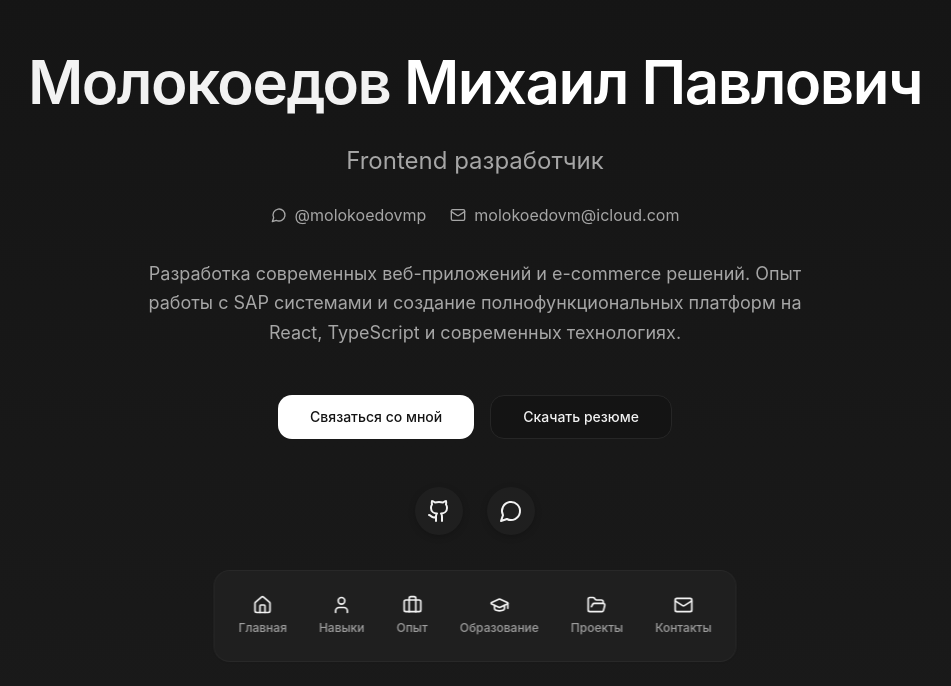
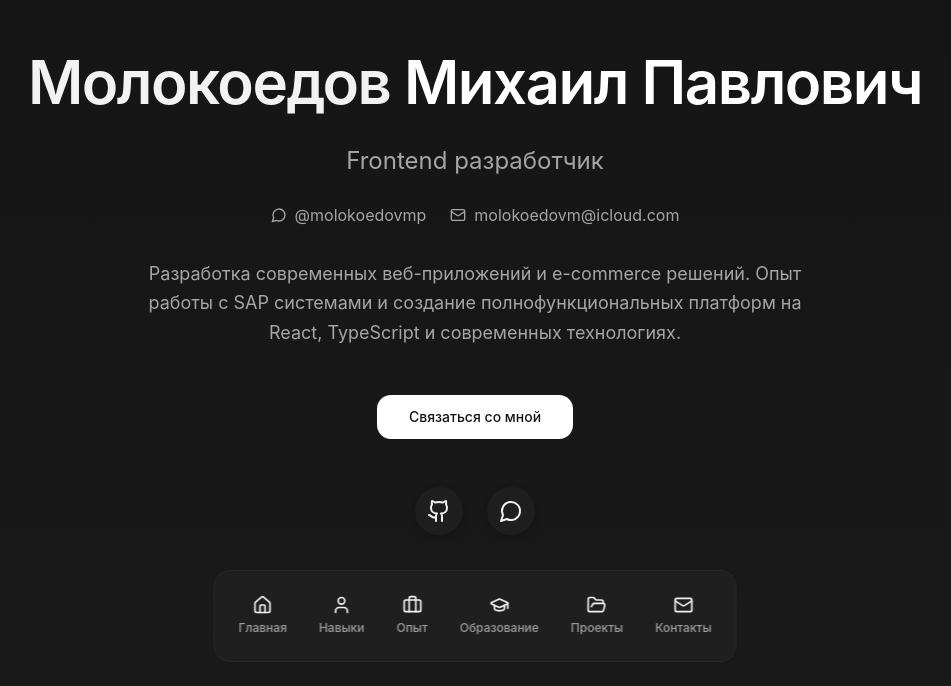
Before and after one commit to molokoedovmp/molokoedovmp, a React (Vite) app: page / in a window 1280 px wide. Shown: the part 114-800 px from the top of the page, without its empty margins (165-1116 px from the left). Built offline with nearby package versions, Linux system fonts and the light colour scheme.

Commit message:
Fix: Resume download broken

```diff
--- a/src/components/HeroSection.tsx
+++ b/src/components/HeroSection.tsx
@@ -32,7 +32,7 @@ const HeroSection = () => {
           </p>
         </div>
 
-        <div className="flex flex-col sm:flex-row gap-4 justify-center items-center mb-12">
+        <div className="flex justify-center mb-12">
           <Button
             size="lg"
             className="bg-primary text-primary-foreground hover:bg-primary/90 hover:shadow-glow transition-all duration-300 px-8 py-3"
@@ -40,16 +40,6 @@ const HeroSection = () => {
           >
             <a href="https://t.me/molokoedovmp" target="_blank" rel="noopener noreferrer">
               Связаться со мной
-            </a>
-          </Button>
-          <Button
-            variant="outline"
-            size="lg"
-            className="px-8 py-3 hover-lift"
-            asChild
-          >
-            <a href="/cv-molokoedov.pdf" download="CV-Molokoedov-Mikhail.pdf">
-              Скачать резюме
             </a>
           </Button>
         </div>
```
